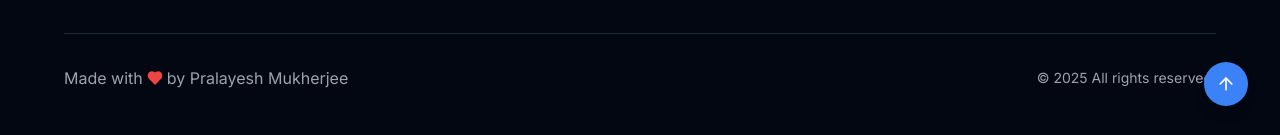
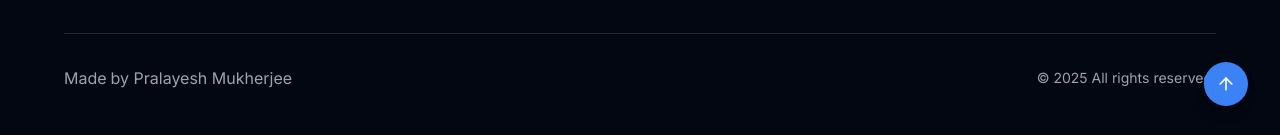
Before and after one commit to PralayeshMukherjee/My_Portfolio, a React (Vite) app: page / in a window 1280 px wide. Shown: the part 6851-6986 px from the top of the page. Built offline with nearby package versions, Linux system fonts and the light colour scheme.

Commit message:
remove the emojy

```diff
--- a/src/components/Footer.tsx
+++ b/src/components/Footer.tsx
@@ -1,4 +1,4 @@
-import { Heart, ArrowUp } from 'lucide-react';
+import {ArrowUp } from 'lucide-react';
 
 const Footer = () => {
   const scrollToTop = () => {
@@ -61,8 +61,7 @@ const Footer = () => {
           {/* Bottom Section */}
           <div className="border-t border-gray-800 pt-8 flex flex-col sm:flex-row justify-between items-center">
             <div className="flex items-center space-x-1 text-gray-400 mb-4 sm:mb-0">
-              <span>Made with</span>
-              <Heart className="h-4 w-4 text-red-500 fill-current" />
+              <span>Made</span>
               <span>by Pralayesh Mukherjee</span>
             </div>
 
```
